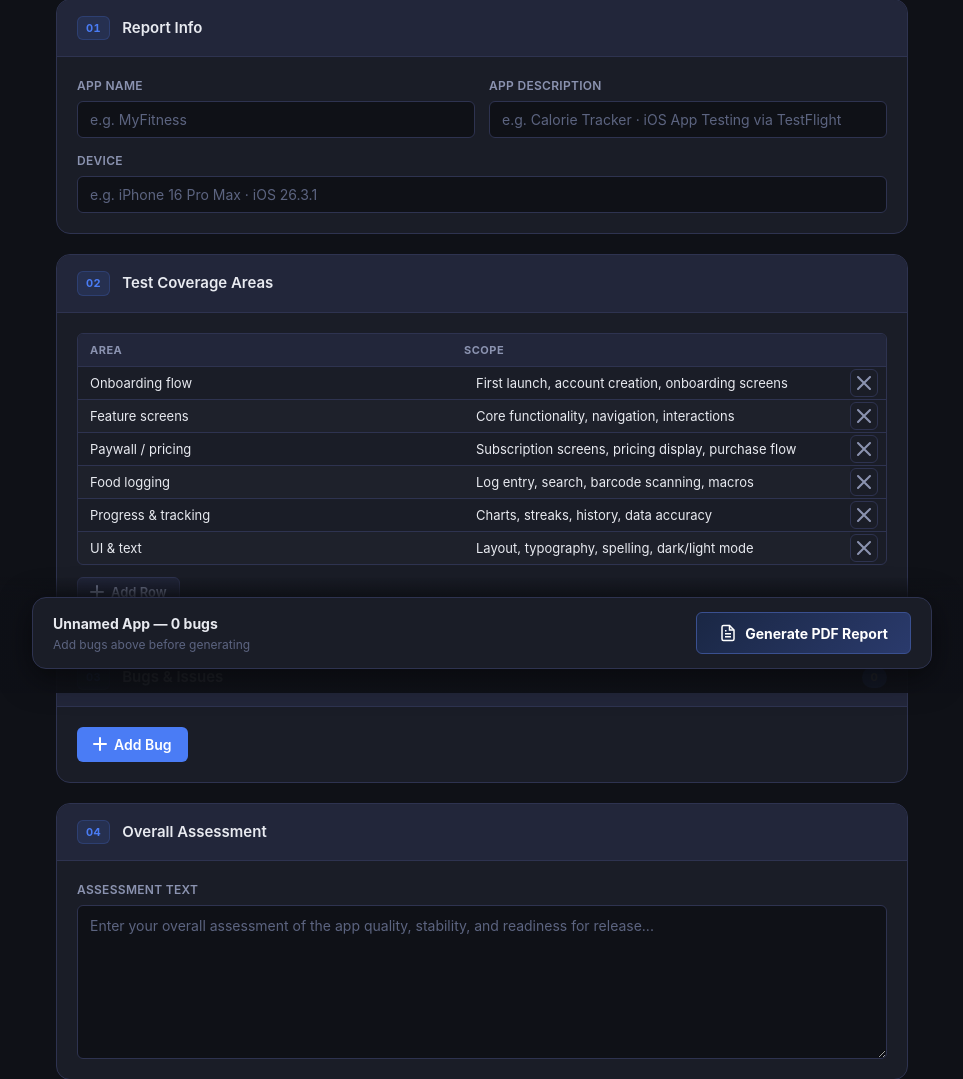
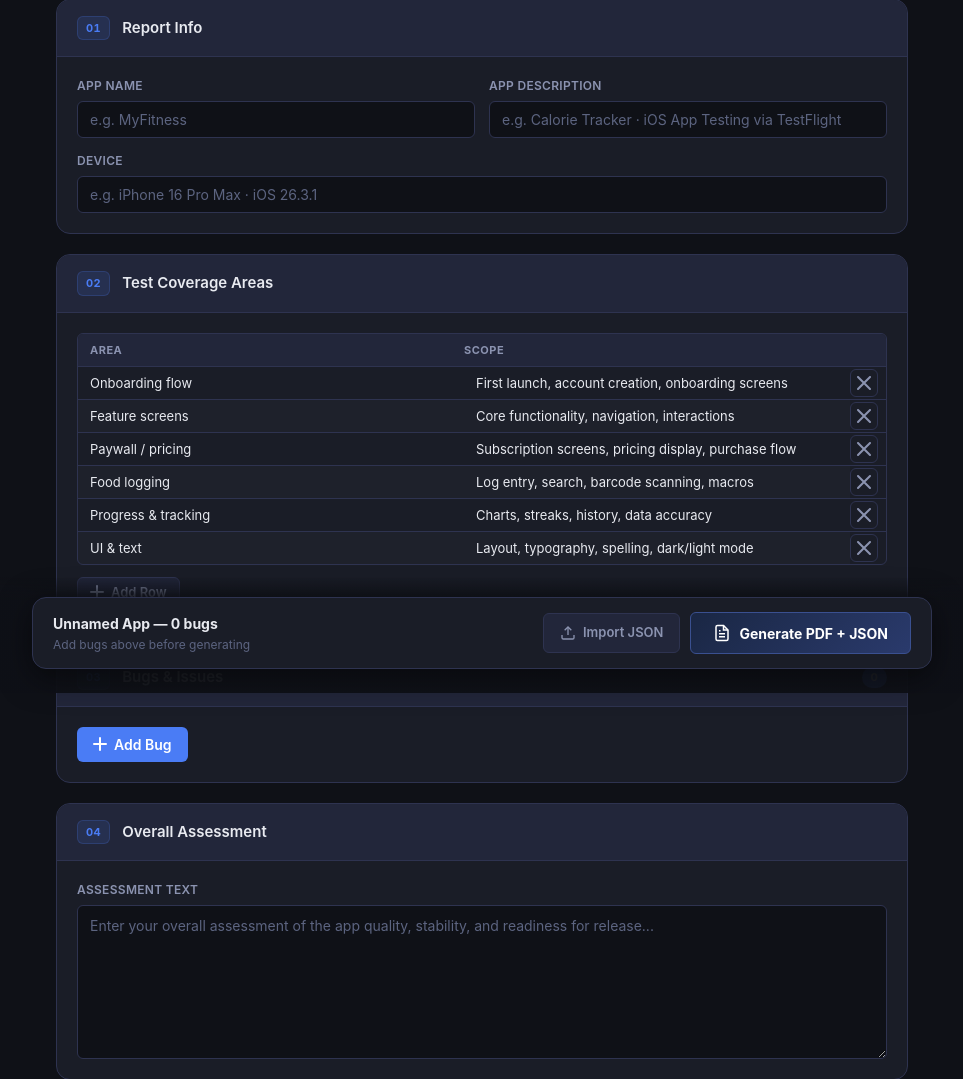
Before and after one commit to ckibunenko/report-generator, a Flask app: page / in a window 1280 px wide. Shown: the part 107-1186 px from the top of the page, without its empty margins (158-1121 px from the left). Run offline with Flask 3, Linux system fonts and the light colour scheme.

Commit message:
Add JSON export and import
- /generate now saves both PDF and JSON, returns {pdf_url, json_url}
- New /download/<filename> route serves generated files
- JSON contains all form fields (images excluded)
- Generate button triggers two separate downloads: PDF first, JSON 400ms later
- Import JSON button reads a .json file and populates all form fields
- Screenshots must be re-attached manually after import

Co-Authored-By: Claude Sonnet 4.6 <noreply@anthropic.com>

```diff
--- a/app.py
+++ b/app.py
@@ -3,7 +3,7 @@ import re
 import uuid
 import json
 from datetime import datetime
-from flask import Flask, render_template, request, send_file
+from flask import Flask, render_template, request, send_file, jsonify, abort
 from reportlab.lib.pagesizes import A4
 from reportlab.lib import colors
 from reportlab.lib.utils import simpleSplit
@@ -823,9 +823,12 @@ def generate():
         'assessment': assessment,
     }
 
-    # Generate PDF
-    out_name = f'QA_Report_{app_name.replace(" ", "_")}_{uuid.uuid4().hex[:6]}.pdf'
+    # Generate PDF + JSON
+    slug = f'{app_name.replace(" ", "_")}_{uuid.uuid4().hex[:6]}'
+    out_name = f'QA_Report_{slug}.pdf'
     out_path = os.path.join(app.config['OUTPUT_FOLDER'], out_name)
+    json_name = f'QA_Report_{slug}.json'
+    json_path = os.path.join(app.config['OUTPUT_FOLDER'], json_name)
 
     try:
         build_pdf(data, uploaded_files, out_path)
@@ -836,7 +839,43 @@ def generate():
             except Exception:
                 pass
 
-    return send_file(out_path, as_attachment=True, download_name=out_name, mimetype='application/pdf')
+    report_json = {
+        'app_name': app_name,
+        'app_desc': app_desc,
+        'device': device,
+        'assessment': assessment,
+        'coverage': coverage_rows,
+        'bugs': [
+            {
+                'type': b['type'],
+                'severity': b['severity'],
+                'title': b['title'],
+                'area': b['area'],
+                'what': b['what'],
+                'where': b['where'],
+                'how': b['how'],
+                'description': b['description'],
+                'fixed': b['fixed'],
+                'fixed_build': b['fixed_build'],
+            }
+            for b in bugs
+        ],
+    }
+    with open(json_path, 'w', encoding='utf-8') as fh:
+        json.dump(report_json, fh, ensure_ascii=False, indent=2)
+
+    return jsonify({'pdf_url': f'/download/{out_name}', 'json_url': f'/download/{json_name}',
+                    'pdf_name': out_name, 'json_name': json_name})
+
+
+@app.route('/download/<filename>')
+def download_file(filename):
+    if '/' in filename or '\\' in filename or '..' in filename:
+        abort(400)
+    fpath = os.path.join(app.config['OUTPUT_FOLDER'], filename)
+    if not os.path.isfile(fpath):
+        abort(404)
+    return send_file(fpath, as_attachment=True, download_name=filename)
 
 
 if __name__ == '__main__':
--- a/static/style.css
+++ b/static/style.css
@@ -720,6 +720,21 @@ textarea { resize: vertical; min-height: 70px; line-height: 1.6; }
 
 .btn-generate:active { transform: translateY(0); }
 
+.generate-bar-actions {
+  display: flex;
+  align-items: center;
+  gap: 10px;
+  flex-shrink: 0;
+}
+
+.btn-import {
+  cursor: pointer;
+  font-size: 13px;
+  font-weight: 600;
+  padding: 9px 16px;
+  gap: 7px;
+}
+
 /* ── Loading Overlay ────────────────────────────────────────────────────── */
 .loading-overlay {
   position: fixed;
@@ -818,7 +833,8 @@ textarea { resize: vertical; min-height: 70px; line-height: 1.6; }
   .form-grid-2 { grid-template-columns: 1fr; }
   .wwh-grid { grid-template-columns: 1fr; }
   .generate-bar-inner { flex-direction: column; align-items: stretch; }
-  .btn-generate { justify-content: center; }
+  .generate-bar-actions { flex-direction: column; }
+  .btn-generate, .btn-import { justify-content: center; }
   .bug-card-header { flex-wrap: wrap; }
 }
 
--- a/templates/index.html
+++ b/templates/index.html
@@ -111,6 +111,16 @@
             <strong id="summaryText">Ready to generate</strong>
             <span id="summarySubtext">Fill in the form above and click Generate</span>
           </div>
+          <div class="generate-bar-actions">
+            <label class="btn btn-secondary btn-import" title="Import JSON report">
+              <svg width="16" height="16" viewBox="0 0 24 24" fill="none">
+                <path d="M21 15v4a2 2 0 0 1-2 2H5a2 2 0 0 1-2-2v-4" stroke="currentColor" stroke-width="2"/>
+                <polyline points="17,8 12,3 7,8" stroke="currentColor" stroke-width="2"/>
+                <line x1="12" y1="3" x2="12" y2="15" stroke="currentColor" stroke-width="2"/>
+              </svg>
+              Import JSON
+              <input type="file" accept=".json" style="display:none" onchange="importJson(this)" />
+            </label>
             <button type="button" class="btn btn-generate" onclick="generateReport()">
               <svg width="18" height="18" viewBox="0 0 24 24" fill="none">
                 <path d="M14 2H6a2 2 0 0 0-2 2v16a2 2 0 0 0 2 2h12a2 2 0 0 0 2-2V8z" stroke="currentColor" stroke-width="2"/>
@@ -119,8 +129,9 @@
                 <line x1="16" y1="17" x2="8" y2="17" stroke="currentColor" stroke-width="2"/>
                 <polyline points="10,9 9,9 8,9" stroke="currentColor" stroke-width="2"/>
               </svg>
-            Generate PDF Report
+              Generate PDF + JSON
             </button>
+          </div>
         </div>
       </div>
 
@@ -133,7 +144,7 @@
   <div id="loadingOverlay" class="loading-overlay hidden">
     <div class="loading-box">
       <div class="spinner"></div>
-      <p>Generating PDF report&hellip;</p>
+      <p>Generating PDF + JSON&hellip;</p>
       <span>This may take a moment</span>
     </div>
   </div>
@@ -486,47 +497,91 @@
     const form = document.getElementById('reportForm');
     const formData = new FormData(form);
 
-    // Sync bug data (ensure hidden fields are up to date)
     formData.set('bug_count', bugs.length);
-
-    // Re-add fixed checkboxes (unchecked checkboxes are not included in FormData)
     bugs.forEach((bug, idx) => {
       formData.set(`bug_fixed_${idx}`, bug.fixed ? 'true' : 'false');
     });
-
-    // Manually add screenshots from state (file inputs have no name to avoid auto-inclusion)
     bugs.forEach((bug, idx) => {
       bug.screenshots.forEach(s => {
         formData.append(`bug_screenshots_${idx}`, s.file, s.file.name);
       });
     });
 
-    fetch('/generate', {
-      method: 'POST',
-      body: formData,
-    })
+    fetch('/generate', { method: 'POST', body: formData })
     .then(res => {
       if (!res.ok) throw new Error(`Server error: ${res.status}`);
-      return res.blob();
+      return res.json();
     })
-    .then(blob => {
-      const url = URL.createObjectURL(blob);
-      const a = document.createElement('a');
-      const appName = document.getElementById('app_name').value.trim() || 'Report';
-      a.href = url;
-      a.download = `QA_Report_${appName.replace(/\s+/g, '_')}.pdf`;
-      document.body.appendChild(a);
-      a.click();
-      document.body.removeChild(a);
-      URL.revokeObjectURL(url);
+    .then(data => {
+      triggerDownload(data.pdf_url, data.pdf_name);
+      setTimeout(() => triggerDownload(data.json_url, data.json_name), 400);
       showLoading(false);
-      showToast('Report generated successfully!', 'success');
+      showToast('PDF + JSON generated successfully!', 'success');
     })
     .catch(err => {
       showLoading(false);
       showToast('Failed to generate report: ' + err.message, 'error');
       console.error(err);
     });
+  }
+
+  function triggerDownload(url, filename) {
+    const a = document.createElement('a');
+    a.href = url;
+    a.download = filename;
+    document.body.appendChild(a);
+    a.click();
+    document.body.removeChild(a);
+  }
+
+  // ── Import JSON ─────────────────────────────────────────────────────────
+  function importJson(input) {
+    const file = input.files[0];
+    if (!file) return;
+    input.value = '';
+    const reader = new FileReader();
+    reader.onload = (e) => {
+      try {
+        const d = JSON.parse(e.target.result);
+
+        document.getElementById('app_name').value = d.app_name || '';
+        document.getElementById('app_desc').value = d.app_desc || '';
+        document.getElementById('device').value = d.device || '';
+        document.getElementById('assessment').value = d.assessment || '';
+
+        // Coverage
+        document.getElementById('coverageRows').innerHTML = '';
+        (d.coverage || []).forEach(r => addCoverageRow(r.area || '', r.scope || ''));
+
+        // Bugs
+        bugs = [];
+        bugIdCounter = 0;
+        (d.bugs || []).forEach(b => {
+          const id = bugIdCounter++;
+          bugs.push({
+            id,
+            type: b.type || 'BUG',
+            severity: b.severity || 'MEDIUM',
+            title: b.title || '',
+            area: b.area || '',
+            what: b.what || '',
+            where: b.where || '',
+            how: b.how || '',
+            description: b.description || '',
+            fixed: b.fixed || false,
+            fixed_build: b.fixed_build || '',
+            screenshots: [],
+          });
+        });
+        renderBugs();
+        updateSummary();
+        showToast('JSON imported — add screenshots manually', 'success');
+      } catch (err) {
+        showToast('Invalid JSON file', 'error');
+        console.error(err);
+      }
+    };
+    reader.readAsText(file);
   }
 
   // ── UI Helpers ──────────────────────────────────────────────────────────
```
Lines whose indentation alone changed are shown as unchanged.
